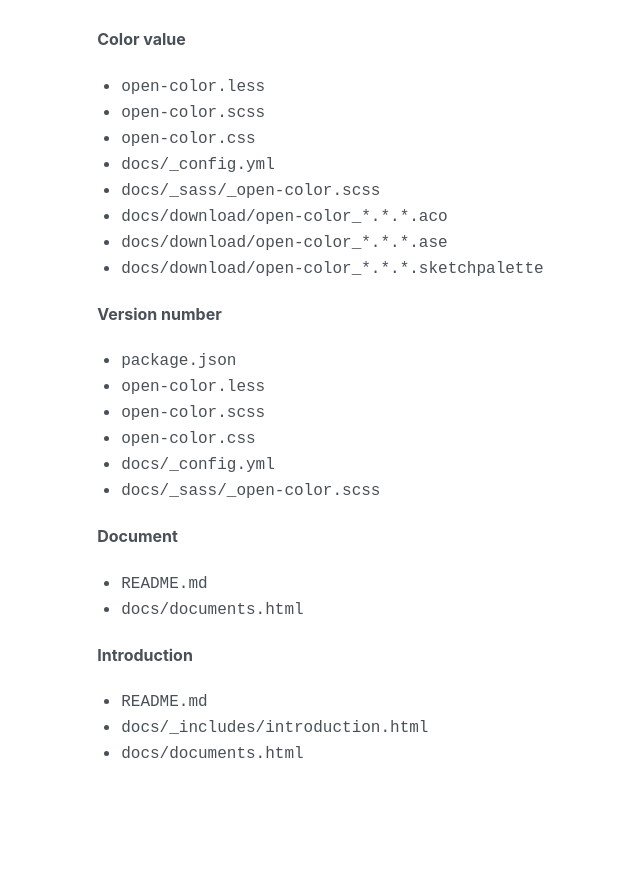
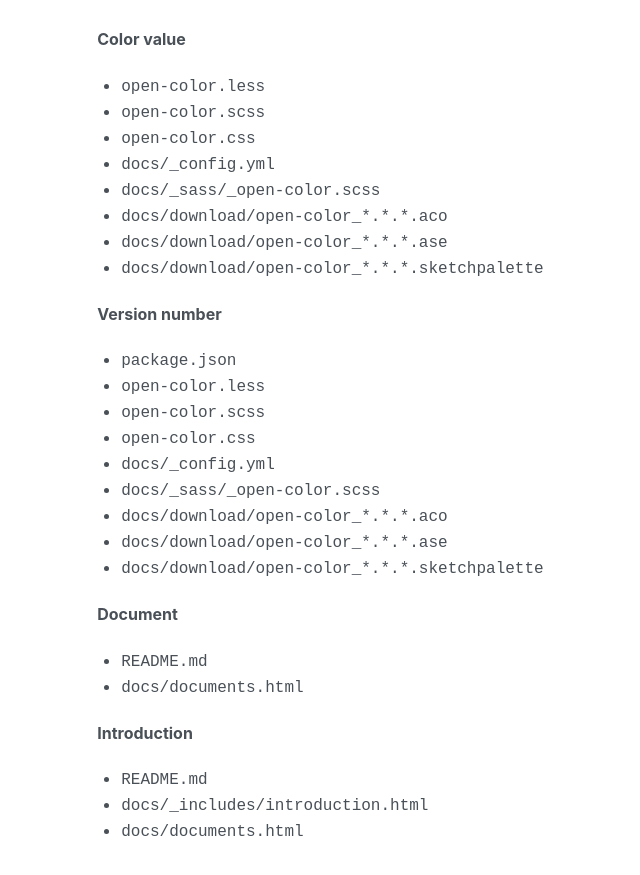
Before and after one commit to yeun/open-color, a Jekyll site: the page built from docs/documents.html, in a window 1280 px wide and 900 px high, scrolled down 3166 px. Shown: the top 875 px of the window, without its empty margins (274-914 px from the left). Built offline with Jekyll 4.4.1, drawn with Linux system fonts in a browser that asks for light colours; nearby versions of some CDN libraries; library files that are not in the unit come from our copies; before the commit the page ends 3988 px from its top, so only the background shows below that.

Commit message:
updated readme

```diff
--- a/docs/documents.html
+++ b/docs/documents.html
@@ -121,6 +121,9 @@ a:active {
       <li><code>open-color.css</code></li>
       <li><code>docs/_config.yml</code></li>
       <li><code>docs/_sass/_open-color.scss</code></li>
+      <li><code>docs/download/open-color_*.*.*.aco</code></li>
+      <li><code>docs/download/open-color_*.*.*.ase</code></li>
+      <li><code>docs/download/open-color_*.*.*.sketchpalette</code></li>
     </ul>
     <h4 class="docs-subtitle">Document</h4>
     <ul>
```
Also changed, not shown: README.md.
